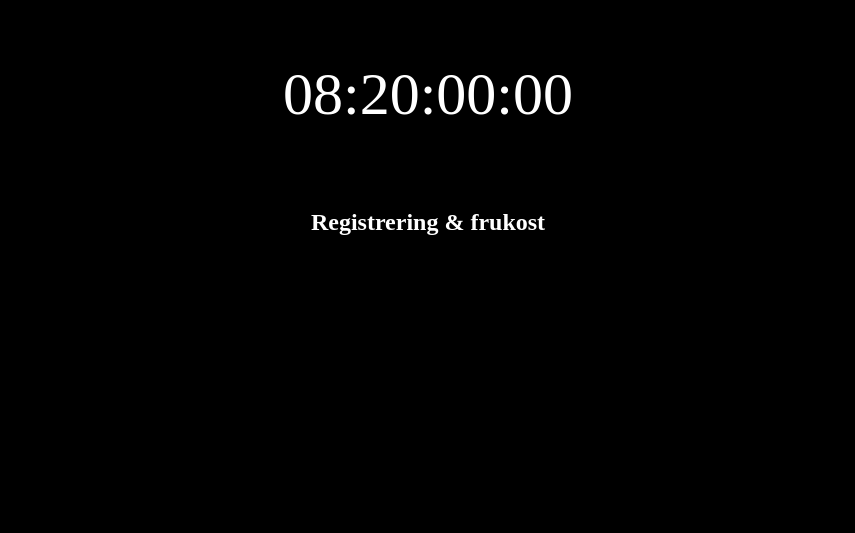
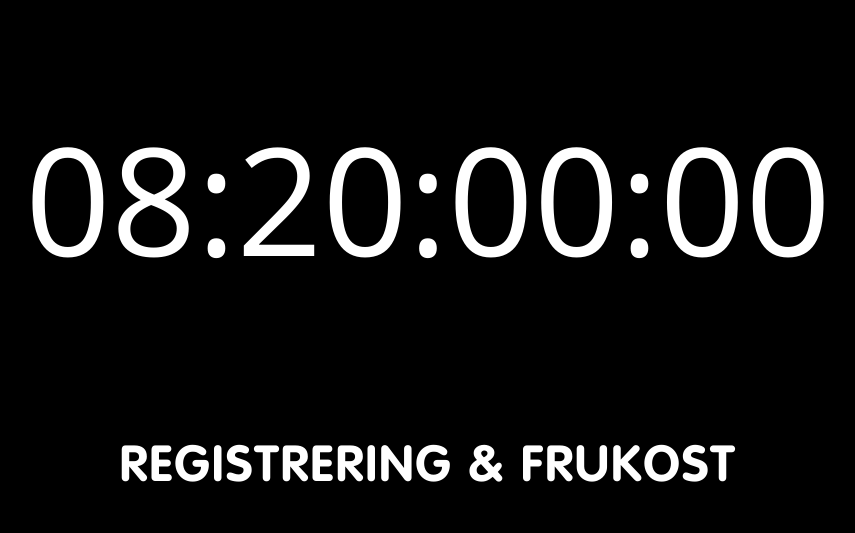
Before and after one commit to rebeckao/hemsida-GGM17, a PHP site: page /countdown/index.html in a window 1280 px wide. Shown: the top 533 px of the page, without its empty margins (212-1067 px from the left). Run offline with PHP 8.4, Linux system fonts and the light colour scheme.

Commit message:
Formaterade nedräknaren lite finare

```diff
--- a/countdown/countdown.css
+++ b/countdown/countdown.css
@@ -1,16 +1,38 @@
+@import url("../css/fonts.css");
 body {
 	background-color: #000;
 	color: #fff;
 }
 p {
-  text-align: center;
-  font-size: 60px;
+	text-align: center;
+	line-height: 100px;
+	font-size: 150px;
+	font-family: 'opensans-regular', sans-serif;
+}
+h2 {
+	letter-spacing: 2px;
+	text-transform: uppercase;
+	font-size: 50px;
+	font-family: 'vag-rounded-bold';
+}
+h3 {
+	letter-spacing: 2px;
+	font-size: 40px;
+	font-family: 'vag-rounded-bold';
+}
+h4 {
+	text-transform: uppercase;
+	font-size: 32px;
+	font-family: 'opensans-regular', sans-serif;
 }
 .programItems {
 	text-align: center;
 }
 .programItem {
 	display: inline-block;
-	margin: 0 50px;
+	padding: 0 40px;
 	vertical-align: text-top;
+	-webkit-box-sizing: border-box; /* Safari/Chrome, other WebKit */
+	-moz-box-sizing: border-box;    /* Firefox, other Gecko */
+	box-sizing: border-box;         /* Opera/IE 8+ */
 }
--- a/countdown/countdown.js
+++ b/countdown/countdown.js
@@ -47,23 +47,15 @@ function getTimeRemaining(distance) {
 }
 
 function setNextDeadline(nextDeadline) {
-	setProgramItem(nextDeadline, 1);
-
-	if (nextDeadline.items.length > 1) {
-		setProgramItem(nextDeadline, 2);
-
-		if (nextDeadline.items.length > 2) {
-			setProgramItem(nextDeadline, 3);
-		} else {
-			document.getElementById("item3").style.display = "none";
-		}
-	} else {
-		document.getElementById("item2").style.display = "none";
-		document.getElementById("item3").style.display = "none";
+	for (i = 1; i <= 3; i++) {
+		setProgramItem(nextDeadline, i);
 	}
 }
 
 function setProgramItem(nextDeadline, number) {
+	var item = document.getElementById("item" + number);
+	var numberOfItems = nextDeadline.items.length;
+	if (numberOfItems >= number) {
 		var item1 = nextDeadline.items[number - 1];
 		document.getElementById("programItemName" + number).innerHTML = item1.itemName;
 		if (typeof item1.speaker !== 'undefined') {
@@ -76,7 +68,11 @@ function setProgramItem(nextDeadline, number) {
 		} else {
 			document.getElementById("place" + number).innerHTML = "";
 		}
-	document.getElementById("item" + number).style.display = "inline-block";
+		item.style.display = "inline-block";
+		item.style.maxWidth = (1/numberOfItems)*100 - 1 + "%";
+	} else {
+		item.style.display = "none";
+	}
 }
 
 function twoDigits(n){
--- a/countdown/deadlines.js
+++ b/countdown/deadlines.js
@@ -5,5 +5,10 @@ deadlines = [
 	{dateTime: new Date("May 13, 2017 10:45:00").getTime(), items: [
 			{itemName: "Från förändring till förnyelse", speaker: "Cecilia Beck-Friis", place: "Verkstaden"},
 			{itemName: "Growth by making technology", speaker: "Nina Lindström", place: "Auditoriet"}
+	]},
+	{dateTime: new Date("May 13, 2017 14:30:00").getTime(), items: [
+			{itemName: "Så skapar vi en inkluderande framtid", speaker: "Siduri Poli", place: "Verkstaden"},
+			{itemName: "Kina - världens hetaste VR-marknad", speaker: "Eva Kindlundh", place: "Auditoriet"},
+			{itemName: "We build the future", speaker: "Geek Girl Mini Sundsvall Crew", place: "Lobbyn"}
 	]}
 ]
```
Lines whose indentation alone changed are shown as unchanged.
